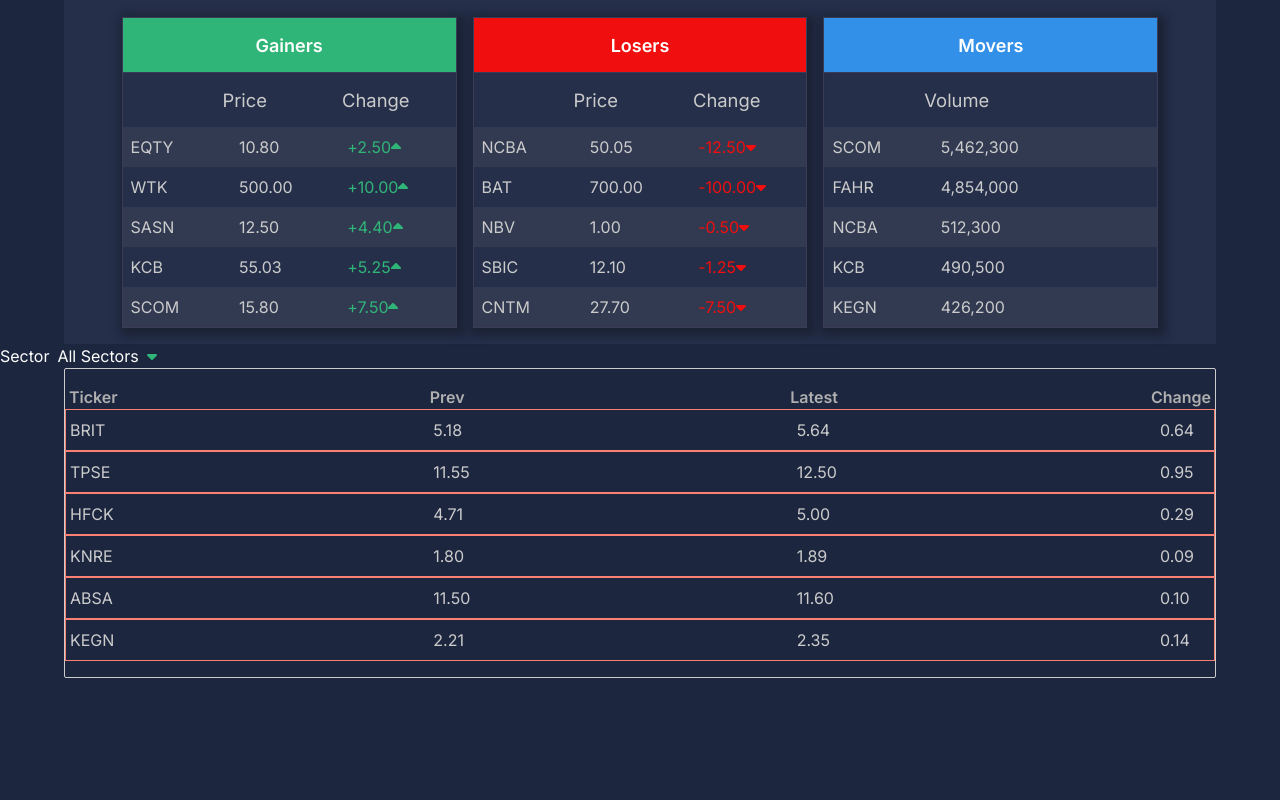
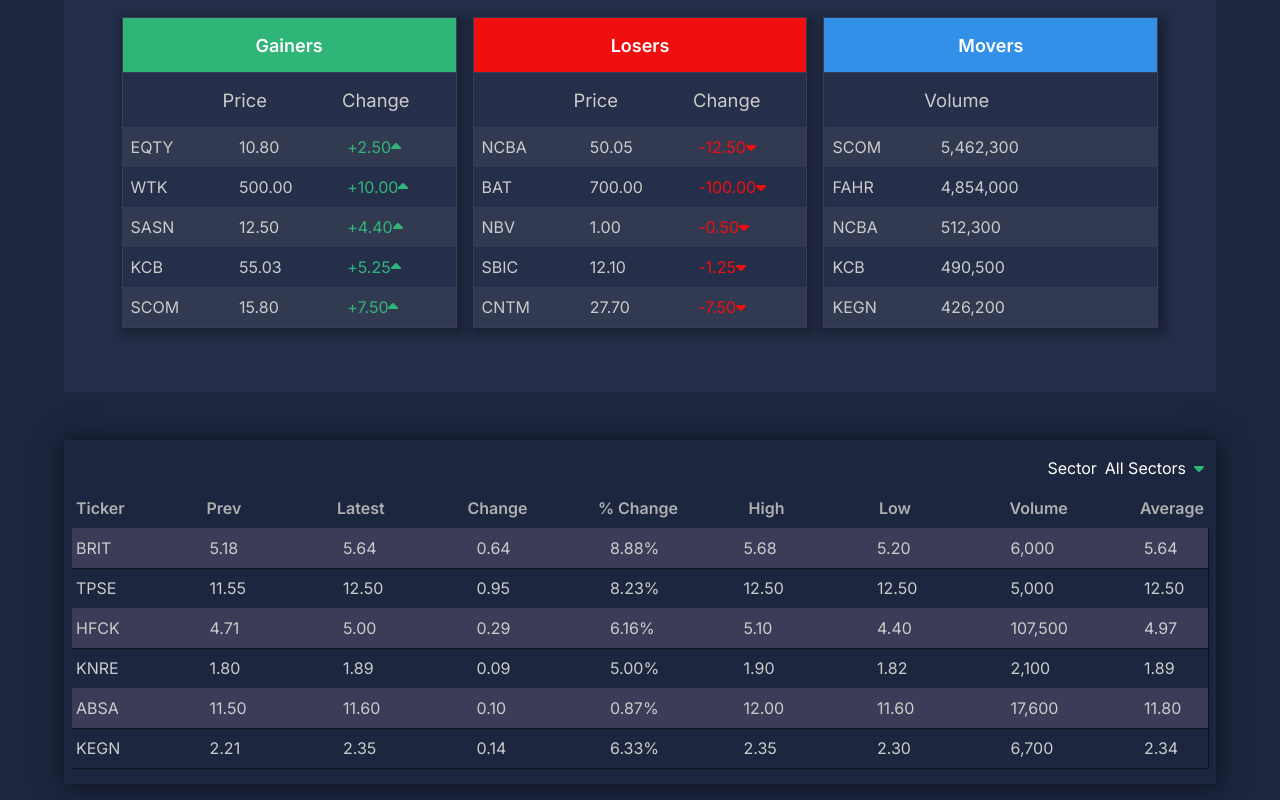
Before and after one commit to Mosesbwire/AlphaAlchemy, a React (Vite) app in the folder client/: page /home in a window 1280 px wide. Shown: the part 319-1119 px from the top of the page. Before the commit the page ends 997 px from the top, so only its background shows below. Built offline with nearby package versions, Linux system fonts and the light colour scheme.

Commit message:
create and style stock data component

```diff
--- a/client/src/components/DropDown/DropDown.css
+++ b/client/src/components/DropDown/DropDown.css
@@ -2,6 +2,9 @@
 .drop-down {
     color: var(--primary-text-color);
     display: flex;
+    justify-content: end;
+    position: relative;
+    min-width: 200px;
 }
 
 .content-upper-section {
@@ -15,6 +18,8 @@
     background-color: var(--contrast-color-light-200);
     color: var(--contrast-color-dark-300);
     padding: 1em;
+    position: absolute;
+    left: 0;
 }
 
 .drop-down-text {
@@ -31,9 +36,6 @@
     margin-right: .5em;
 }
 
-.drop-down-title {
-
-}
 
 .drop-down-caret {
     color: var(--secondary-highlight-color);
--- a/client/src/components/Table/Table.css
+++ b/client/src/components/Table/Table.css
@@ -1,15 +1,30 @@
 
 .table {
-    border: 1px solid var(--contrast-color-light-200);
-    border-radius: 2px;
-    padding-top: 1em;
+    padding-top: 2em;
     padding-bottom: 1em;
+    padding-left: .5em;
+    padding-right: .5em;
+    position: relative;
+    background-color: var(--primary-bg-color);
+    box-shadow: 1px 1px 25px 2px rgba(0, 0, 0, 0.5);
+}
+
+.stock-sector-filter {
+    position: absolute;
+    right: .75em;
+    top: 1em;
+}
+
+.table-header_row {
+    margin-top: 1.5em;
+}
+
+.table-row_rows > *:nth-child(odd){
+    background-color: var(--contrast-color-dark-300);
 }
 
 
 .table-header, .table-row {
-    /* display: grid;
-    grid-template-columns: repeat(4, 1fr); */
     display: flex;
     justify-content: space-between;
     padding-left: .25em;
@@ -19,11 +34,12 @@
 .table-header {
     color: var(--contrast-color-light-300);
     font-weight: 600;
+    margin-bottom: .5em;
+
 }
 
 .table-row {
     color: var(--contrast-color-light-200);
-    border: 1px solid salmon;
     padding-top: .5em;
     padding-bottom: .5em;
 
@@ -43,3 +59,31 @@
 .E-row, .F-row, .G-row, .H-row, .I-row {
     display: none;
 }
+
+@media(min-width: 48em){
+    .E-header, .F-header, .G-header, .H-header{
+        display: block;
+    }
+    .E-row, .F-row, .G-row, .H-row{
+        display: block;
+    }
+    .table-row > * {
+        min-width: 60px;
+    }
+    .table-header > * {
+        min-width: 60px;
+    }
+}
+
+@media(min-width: 64em){
+    .I-header {
+        display: block;
+    }
+    .I-row {
+        display: block;
+    }
+    .table-row {
+        /* border: 2px dotted red; */
+        box-shadow: 1px 1px 1px 0px rgba(0,0,0, .5);
+    }
+}
--- a/client/src/components/Table/Table.jsx
+++ b/client/src/components/Table/Table.jsx
@@ -1,6 +1,7 @@
 import React from "react";
 import TableHeader from "./TableHeader";
 import TableRow from "./TableRow";
+import DropDown from "../DropDown/DropDown";
 import './Table.css'
 
 const tableHeader = [
@@ -24,14 +25,34 @@
     ["KEGN", "2.21", "2.35", "0.14", "6.33% ", "2.35", "2.30", "6,700",	"2.34"]
 ]
 
+let dropDownData = [
+    "All Sectors",
+    "Agricultural",
+    "AutoMobiles and Accessories",
+    "Banking",
+    "Commercial and Services",
+    "Construction and Allied",
+    "Energy and Petroleum",
+    "Insuarance",
+    "Investment",
+    "Investment Services",
+    "Manufaturing and Allied",
+    "Telecommunication and Technology",
+    "Real Estate Investment Trust",
+    "Exchange Traded Fund"
+]
+
 const Table = ()=>{
     return (
         <div className="table container">
             <div>
-                <div className="">
+                <div className="stock-sector-filter">
+                    <DropDown title={"Sector"} content={dropDownData}/>
+                </div>
+                <div className="table-header_row">
                     <TableHeader header={tableHeader}/>
                 </div>
-                <div>
+                <div className="table-row_rows">
                     {data.map((dt) => (
                         <div>
                             <TableRow data={dt}/>
--- a/client/src/pages/HomePage/Home.css
+++ b/client/src/pages/HomePage/Home.css
@@ -11,6 +11,12 @@
 .daily-market-summary {
     margin-top: 2em;
     min-height: 350px;
+    padding-bottom: 3em;
+}
+
+.current-stock-data {
+    padding-top: 1em;
+    padding-bottom: 1em;
 }
 
 @media(min-width: 48em){
@@ -19,5 +25,7 @@
         max-width: 90%;
         margin: 0 auto;
         margin-top: 2em;
+        margin-bottom: 2em;
     }
+
 }
--- a/client/src/pages/HomePage/Home.jsx
+++ b/client/src/pages/HomePage/Home.jsx
@@ -13,22 +13,7 @@
     {title: "Deals", stat: "1120"},
 ]
 
-let dropDownData = [
-    "All Sectors",
-    "Agricultural",
-    "AutoMobiles and Accessories",
-    "Banking",
-    "Commercial and Services",
-    "Construction and Allied",
-    "Energy and Petroleum",
-    "Insuarance",
-    "Investment",
-    "Investment Services",
-    "Manufaturing and Allied",
-    "Telecommunication and Technology",
-    "Real Estate Investment Trust",
-    "Exchange Traded Fund"
-]
+
 const Home = ()=>{
 
     return(
@@ -42,10 +27,7 @@
             <div className="daily-market-summary">
                 <PerfomanceSummary/>
             </div>
-            <div>
-                <DropDown title={"Sector"} content={dropDownData}/>
-            </div>
-            <div>
+            <div className="current-stock-data">
                 <Table/>
             </div>
 
```
